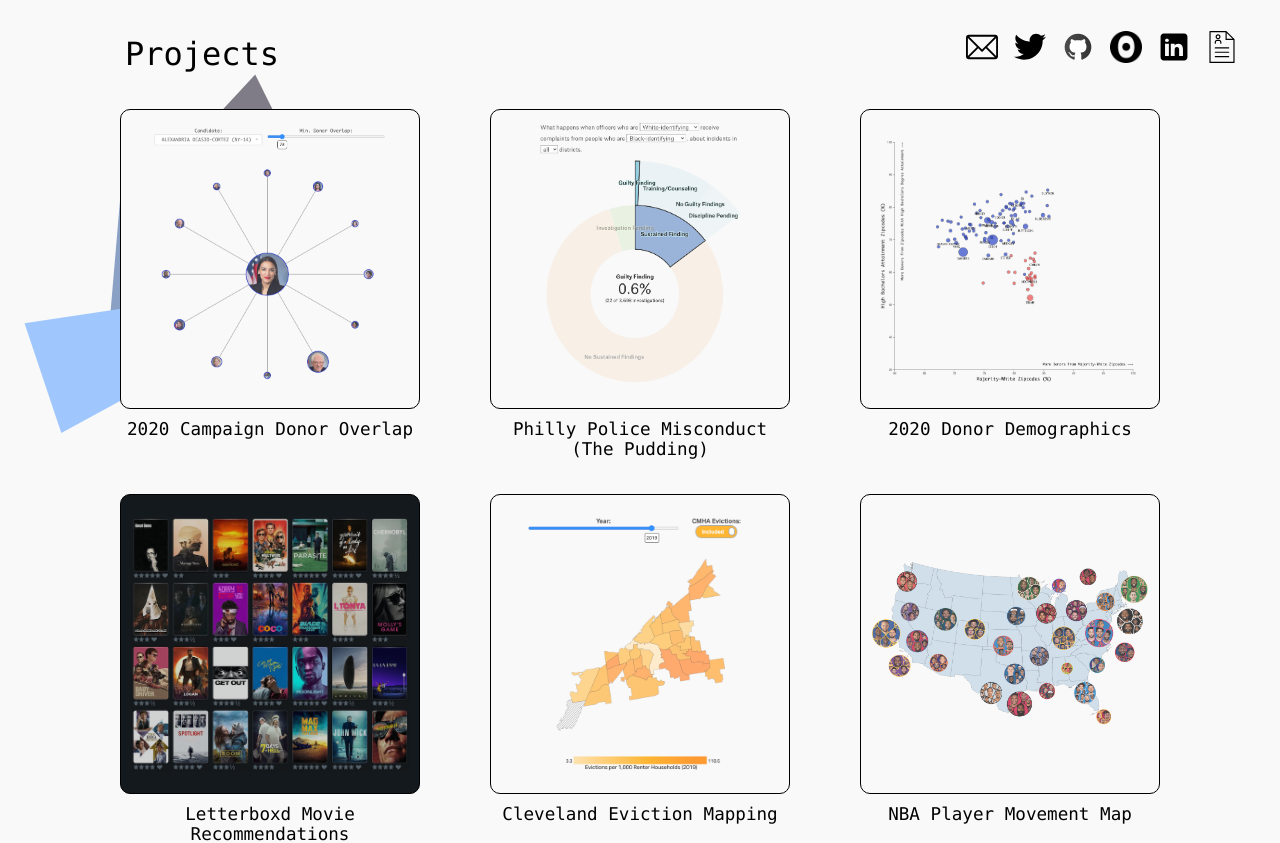
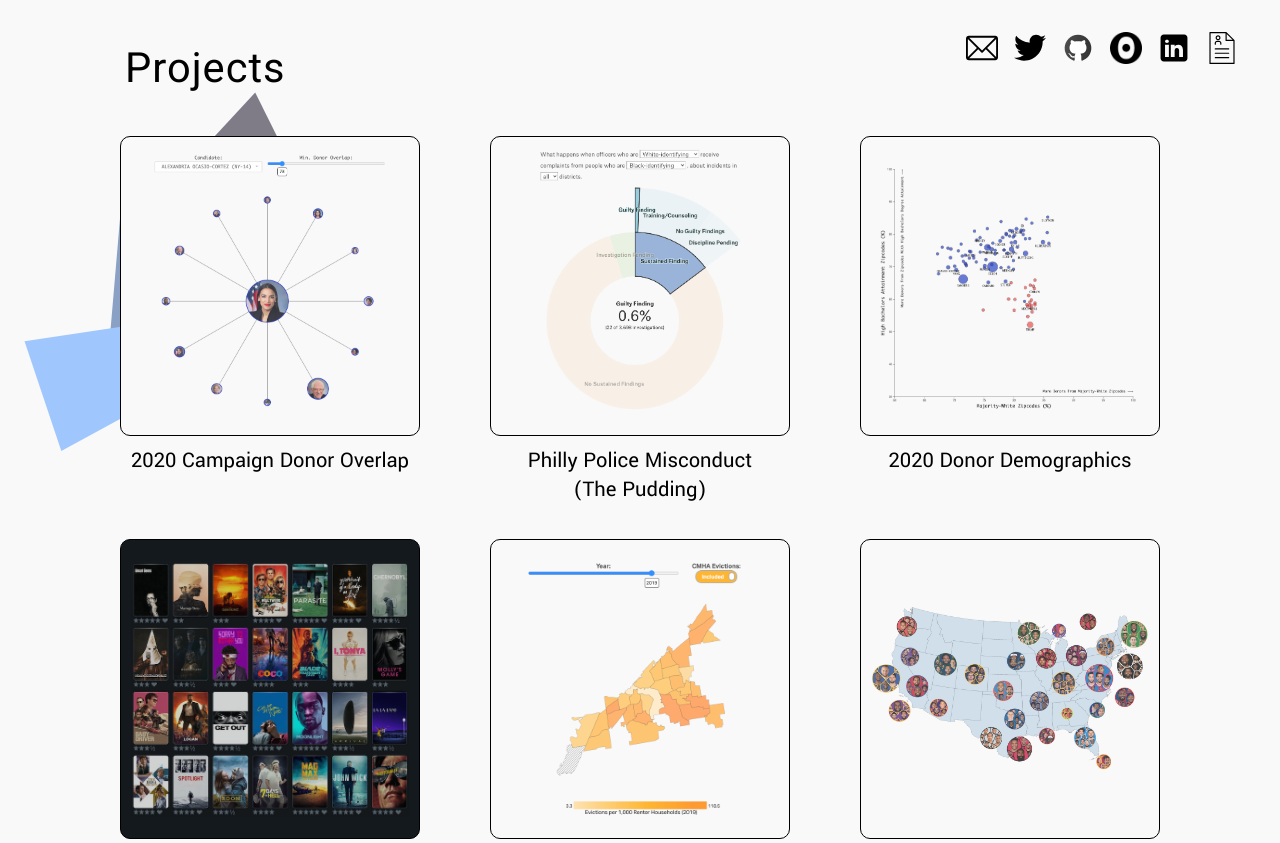
Before and after one commit to sdl60660/next-js-project-site, a Next.js app: page / in a window 1280 px wide. Shown: the top 843 px of the page. Built offline with nearby package versions, Linux system fonts and the light colour scheme.

Commit message:
Switching font from Inconsolata

```diff
--- a/pages/index.js
+++ b/pages/index.js
@@ -25,10 +25,13 @@
 
         <link rel="preconnect" href="https://fonts.gstatic.com" />
         <link href="https://fonts.googleapis.com/css2?family=Roboto+Mono:wght@400;500;600;700&display=swap" rel="stylesheet" />
+        <link href="https://fonts.googleapis.com/css2?family=Noto+Serif+TC:wght@500;700&family=Roboto&display=swap" rel="stylesheet"></link>
+        <link href="https://fonts.googleapis.com/css2?family=Noto+Serif+TC:wght@500;700&family=Yantramanav:wght@300;400;500;700&display=swap" rel="stylesheet"></link>
         <script
           async
           src="https://www.googletagmanager.com/gtag/js?id=G-1CK69LSY3T"
         />
+
 
         <script
           dangerouslySetInnerHTML={{
--- a/styles/Home.module.css
+++ b/styles/Home.module.css
@@ -11,8 +11,11 @@
 	color: black;
 	max-width: 320px;
 	/* font-weight: 500; */
-	font-size: 1.1rem;
+	font-size: 1.4rem;
 	/* line-height: 1.3; */
+	/* font-family: 'Noto Serif TC'; */
+	font-family: 'Yantramanav', sans-serif;
+	/* font-weight: 500; */
 }
 
 .project {
@@ -104,9 +107,12 @@
 #project-header {
 	justify-self: left;
 	padding-left: 40px;
-	font-size: 2rem;
+	font-size: 2.6rem;
 	font-weight: normal;
 	grid-column: 1 / 2;
+	font-family: 'Roboto', sans-serif;
+	letter-spacing: 1px;
+	/* font-family: 'Noto Serif TC'; */
 }
 
 .black-fill {
--- a/styles/globals.css
+++ b/styles/globals.css
@@ -23,7 +23,7 @@
 }
 
 #first-callout {
-  top: 5%;
+  top: 6%;
   margin-left: 1rem;
 }
 
@@ -39,7 +39,7 @@
   }
 
   #first-callout {
-    top: 2%;
+    top: 2.5%;
     margin-left: 1rem;
   }
 
```
